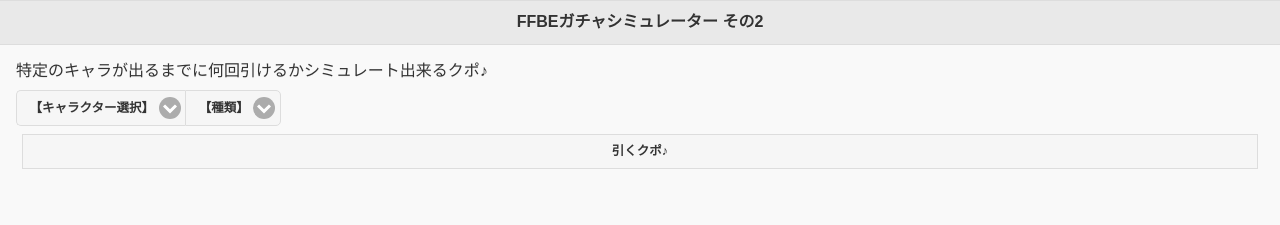
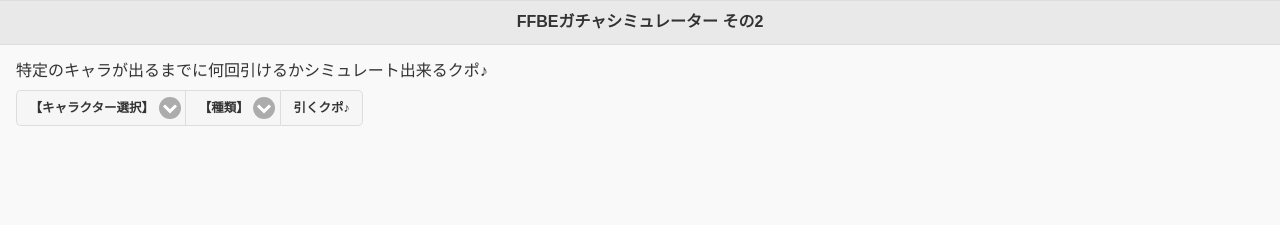
Before and after one commit to salsak-github/ffbe-gacha, a plain HTML site: page index2.html in a window 1280 px wide. Drawn offline with Linux system fonts and the light colour scheme.

Commit message:
ボタン配置変更

```diff
--- a/index2.html
+++ b/index2.html
@@ -24,15 +24,15 @@
     <div role="main" class="ui-content">
       特定のキャラが出るまでに何回引けるかシミュレート出来るクポ♪
       <form name="form1">
-        <fieldset data-role="controlgroup" data-type="horizontal">
+        <div data-role="controlgroup" data-type="horizontal">
           <select name="character" data-mini="true"></select>
           <select name="shurui" data-mini="true">
             <option value="">【種類】</option>
             <option value="normal">通常召喚</option>
             <option value="pickup">ピックアップ召喚</option>
           </select>
-        </fieldset>
         <a href="#" class="ui-btn ui-mini" onclick="Execute2();">引くクポ♪</a>
+        </div>
       </form>
       <div id="output1"></div>
       <br />
```
